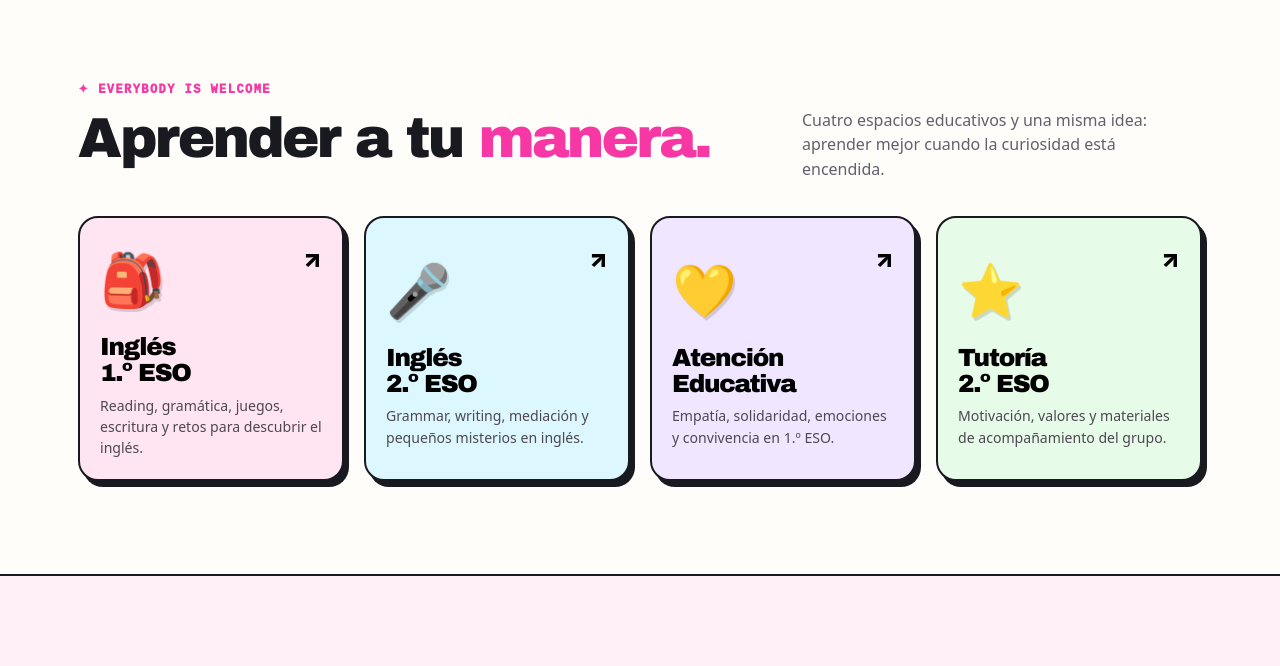
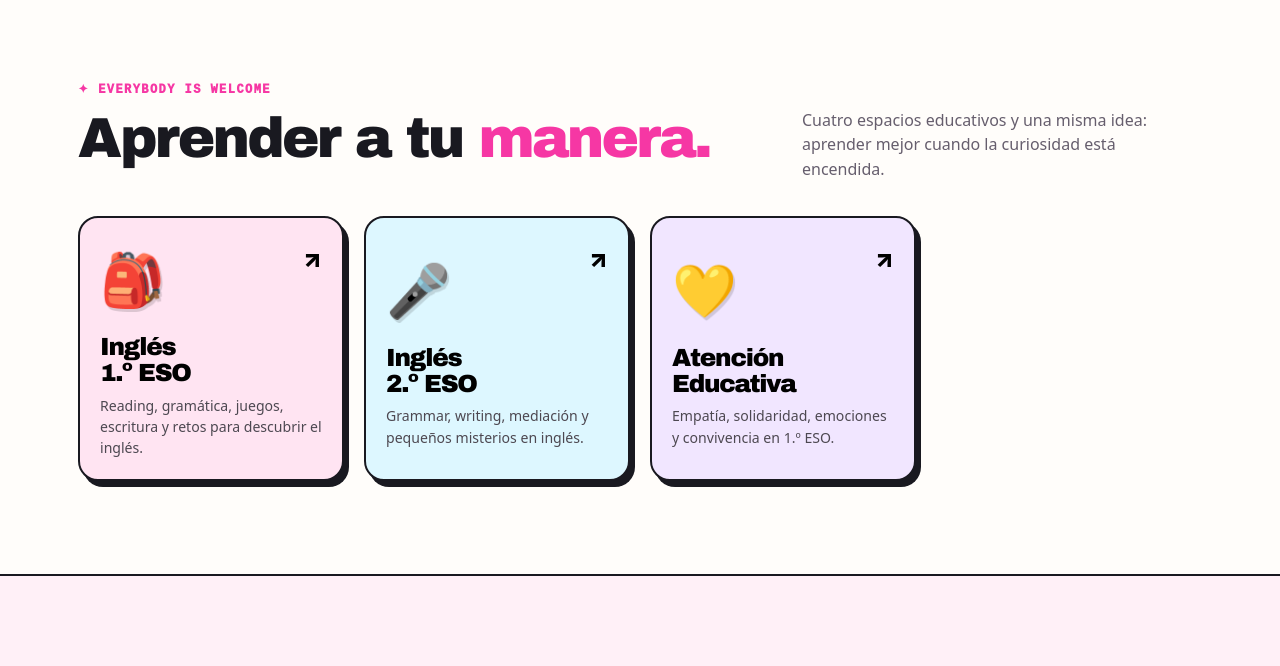
Before and after one commit to vanefontanatrevi-creator/teacher-nessa-web, a plain HTML site: page index.html in a window 1280 px wide. Shown: the part 981-1647 px from the top of the page. Drawn offline with Linux system fonts and the light colour scheme.

Commit message:
Ocultar categoria interna Tutoría de la portada publica

```diff
--- a/index.html
+++ b/index.html
@@ -80,7 +80,7 @@ footer{background:#fffaf7;padding:54px 0 26px}.footer-grid{display:grid;grid-tem
 <button class="area-card" data-filter="I"><span class="arrow">↗</span><span class="emoji" aria-hidden="true">🎒</span><h3>Inglés<br>1.º ESO</h3><p>Reading, gramática, juegos, escritura y retos para descubrir el inglés.</p></button>
 <button class="area-card" data-filter="E"><span class="arrow">↗</span><span class="emoji" aria-hidden="true">🎤</span><h3>Inglés<br>2.º ESO</h3><p>Grammar, writing, mediación y pequeños misterios en inglés.</p></button>
 <button class="area-card" data-filter="A"><span class="arrow">↗</span><span class="emoji" aria-hidden="true">💛</span><h3>Atención<br>Educativa</h3><p>Empatía, solidaridad, emociones y convivencia en 1.º ESO.</p></button>
-<button class="area-card" data-filter="T"><span class="arrow">↗</span><span class="emoji" aria-hidden="true">⭐</span><h3>Tutoría<br>2.º ESO</h3><p>Motivación, valores y materiales de acompañamiento del grupo.</p></button>
+
 </div></div></section>
 <section class="section resources" id="recursos"><div class="container"><div class="section-top"><div><span class="section-label">✦ EXPLORE THE COLLECTION</span><h2>La biblioteca <span>Teacher Nessa.</span></h2></div><p>Descubre los materiales educativos catalogados. Las descargas se activan solo para versiones originales revisadas; las páginas de manuales quedan excluidos.</p></div>
 <div class="search-console"><div class="console-top"><div class="count"><strong id="count">147</strong> materiales</div><p class="hint">Escribe algo como «Past Simple», «Calpurnia» o «empatía»</p></div>
```
